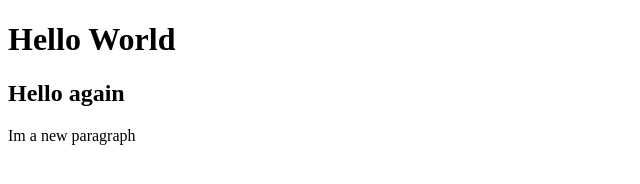
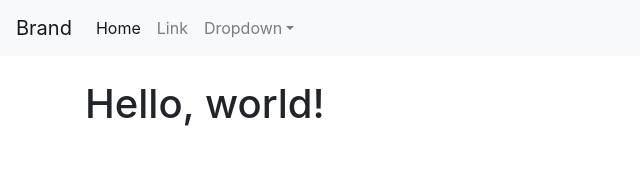
Before and after one commit to nievesa/my-first-repo, a plain HTML site: page index.html in a window 1280 px wide. Shown: the whole page, without its empty margins (0-640 px from the left). Drawn offline with nearby package versions, Linux system fonts and the light colour scheme.

Commit message:
new edit index.html

```diff
--- a/index.html
+++ b/index.html
@@ -1,8 +1,53 @@
 <!DOCTYPE html>
-<html>
-<body>
-<h1>Hello World</h1>
-<h2>Hello again</h2>
-<p>Im a new paragraph</p>
-</body>
-</html>
+<html lang="en">
+  <head>
+    <!-- Required meta tags -->
+    <meta charset="utf-8">
+    <meta name="viewport" content="width=device-width, initial-scale=1, shrink-to-fit=no">
+
+    <!-- Bootstrap CSS -->
+    <link rel="stylesheet" href="https://stackpath.bootstrapcdn.com/bootstrap/4.1.3/css/bootstrap.min.css" integrity="sha384-MCw98/SFnGE8fJT3GXwEOngsV7Zt27NXFoaoApmYm81iuXoPkFOJwJ8ERdknLPMO" crossorigin="anonymous">
+
+  </head>
+
+  <body class="markdown github">
+
+    <nav class="navbar navbar-expand-md navbar-light bg-light">
+      <button class="navbar-toggler" type="button" data-toggle="collapse" data-target="#navbarTogglerDemo03" aria-controls="navbarTogglerDemo03" aria-expanded="false" aria-label="Toggle navigation">
+        <span class="navbar-toggler-icon"></span>
+      </button>
+      <a class="navbar-brand" href="#">Brand</a>
+
+      <div class="collapse navbar-collapse" id="navbarTogglerDemo03">
+        <ul class="navbar-nav mr-auto mt-2 mt-lg-0">
+          <li class="nav-item active">
+            <a class="nav-link" href="#">Home<span class="sr-only">(current)</span></a>
+          </li>
+          <li class="nav-item">
+            <a class="nav-link" href="#">Link</a>
+          </li>
+          <li class="nav-item dropdown">
+                <a class="nav-link dropdown-toggle" href="https://example.com" id="dropdown01" data-toggle="dropdown" aria-haspopup="true" aria-expanded="false">Dropdown</a>
+                <div class="dropdown-menu" aria-labelledby="dropdown01">
+                  <a class="dropdown-item" href="#">Link 1</a>
+                  <a class="dropdown-item" href="#">Link 2</a>
+                </div>
+        </ul>
+      </div>
+    </nav>
+
+  <div class="container">
+
+    <br>
+
+    <h1>Hello, world!</h1>
+
+  </div> <!-- /.container -->
+
+    <!-- jQuery first, then Popper, then Bootstrap JS. -->
+    <script src="https://code.jquery.com/jquery-3.3.1.slim.min.js" integrity="sha384-q8i/X+965DzO0rT7abK41JStQIAqVgRVzpbzo5smXKp4YfRvH+8abtTE1Pi6jizo" crossorigin="anonymous"></script>
+    <script src="https://cdnjs.cloudflare.com/ajax/libs/popper.js/1.14.3/umd/popper.min.js" integrity="sha384-ZMP7rVo3mIykV+2+9J3UJ46jBk0WLaUAdn689aCwoqbBJiSnjAK/l8WvCWPIPm49" crossorigin="anonymous"></script>
+    <script src="https://stackpath.bootstrapcdn.com/bootstrap/4.1.3/js/bootstrap.min.js" integrity="sha384-ChfqqxuZUCnJSK3+MXmPNIyE6ZbWh2IMqE241rYiqJxyMiZ6OW/JmZQ5stwEULTy" crossorigin="anonymous"></script>
+
+
+  </body>
```
Also changed, not shown: 1 other file.
